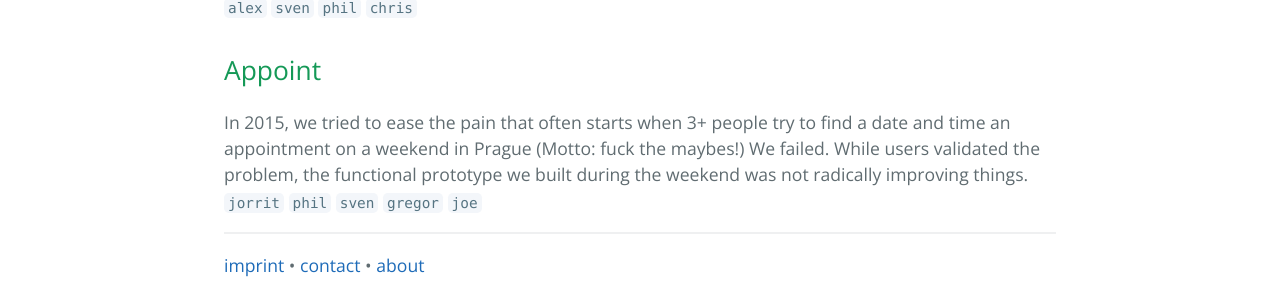
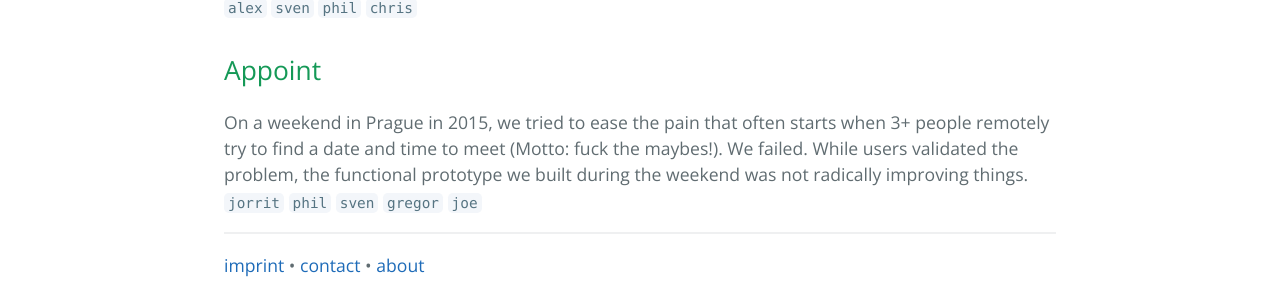
Before and after one commit to pal-lab/pal-lab.github.io, a Jekyll site: the page built from index.md, in a window 1280 px wide. Shown: the part 1162-1467 px from the top of the page. Built offline with Jekyll 4.4.1, drawn with Linux system fonts in a browser that asks for light colours; our own code applies the rules of GitHub Pages for plain Markdown files.

Commit message:
grammar fix

```diff
--- a/index.md
+++ b/index.md
@@ -28,7 +28,7 @@ In 2016, we discussed ways to mitigate youth unemployment in Europe in the conte
 
 ## [](#header-2)Appoint
 
-In 2015, we tried to ease the pain that often starts when 3+ people try to find a date and time an appointment on a weekend in Prague (Motto: fuck the maybes!) We failed. While users validated the problem, the functional prototype we built during the weekend was not radically improving things.
+On a weekend in Prague in 2015, we tried to ease the pain that often starts when 3+ people remotely try to find a date and time to meet (Motto: fuck the maybes!). We failed. While users validated the problem, the functional prototype we built during the weekend was not radically improving things.
 `jorrit` `phil` `sven` `gregor` `joe`
 
 * * *
```
